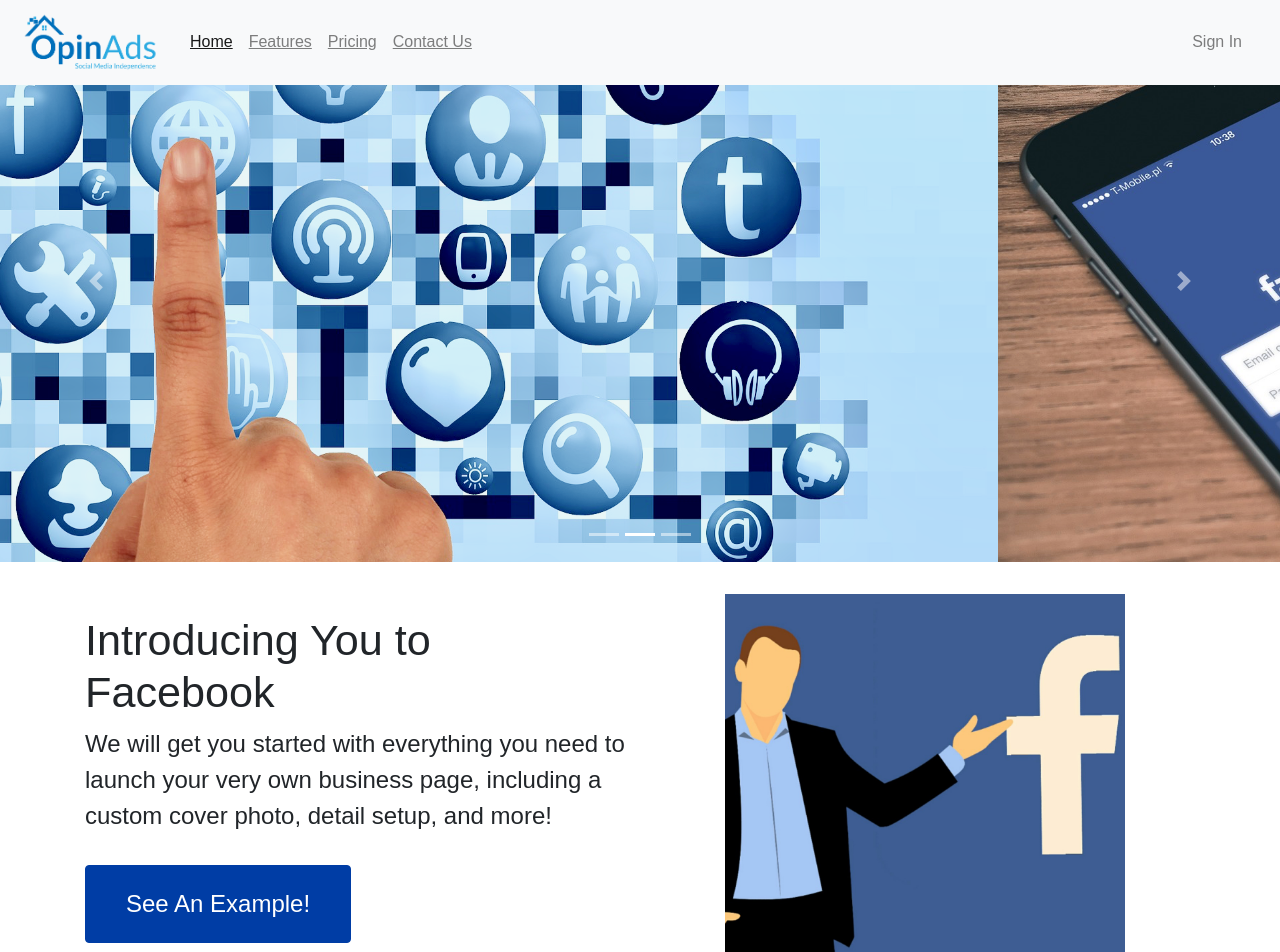
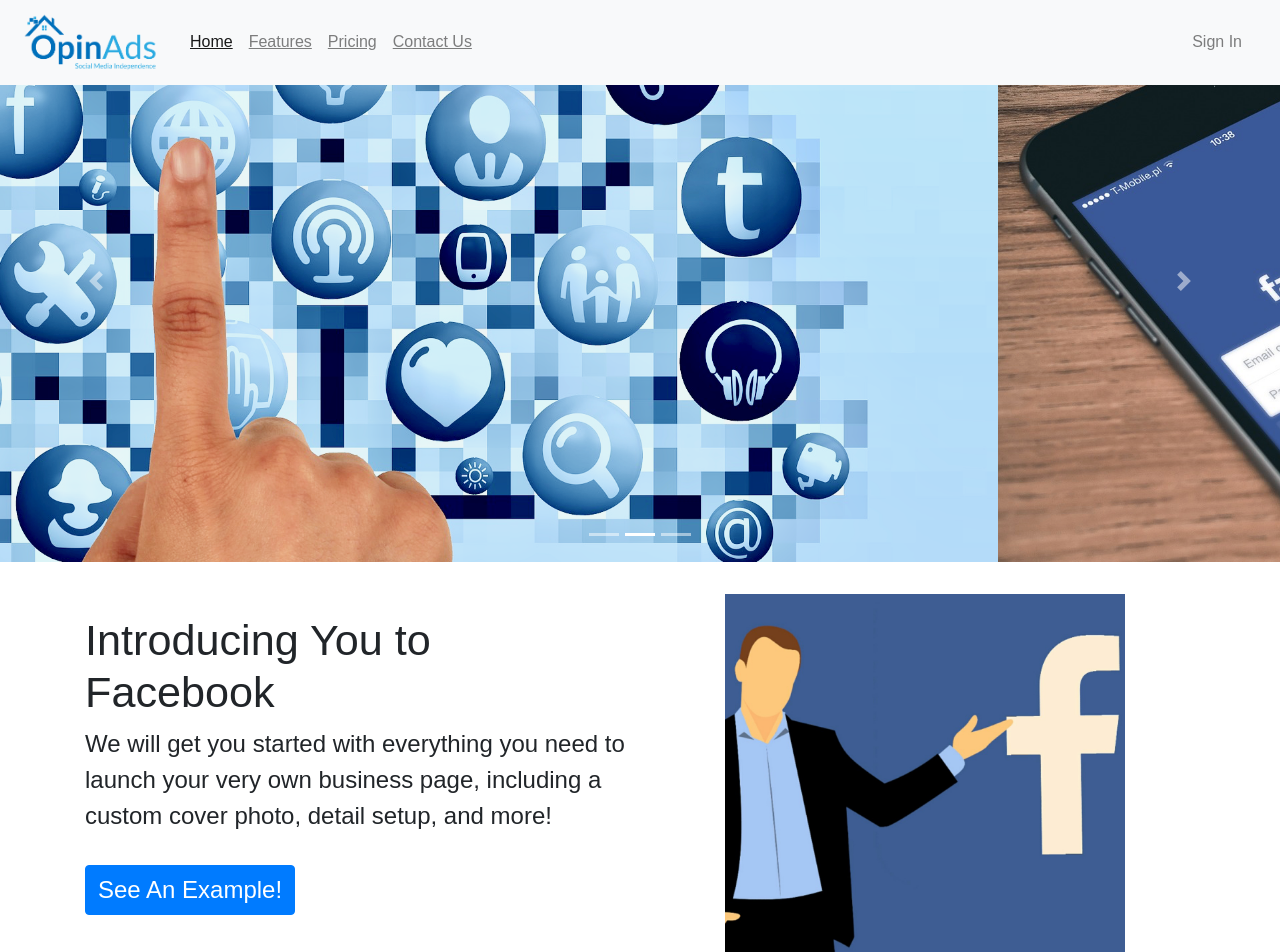
Before and after one commit to rcereghini/operation-independence, a React (Create React App) app: page / in a window 1280 px wide. Shown: the top 952 px of the page. Built offline with nearby package versions, Linux system fonts and the light colour scheme.

Commit message:
Commented out button styling on property page.

```diff
--- a/src/styles/gallery.css
+++ b/src/styles/gallery.css
@@ -13,11 +13,11 @@
   margin: 10px;
 }
 
-.btn-primary {
+/* .btn-primary {
   background-color: rgb(0, 61, 165);
   border-color: rgb(0, 61, 165);
   padding: 20px 40px;
-}
+} */
 
 .video-responsive {
   overflow: hidden;
```
